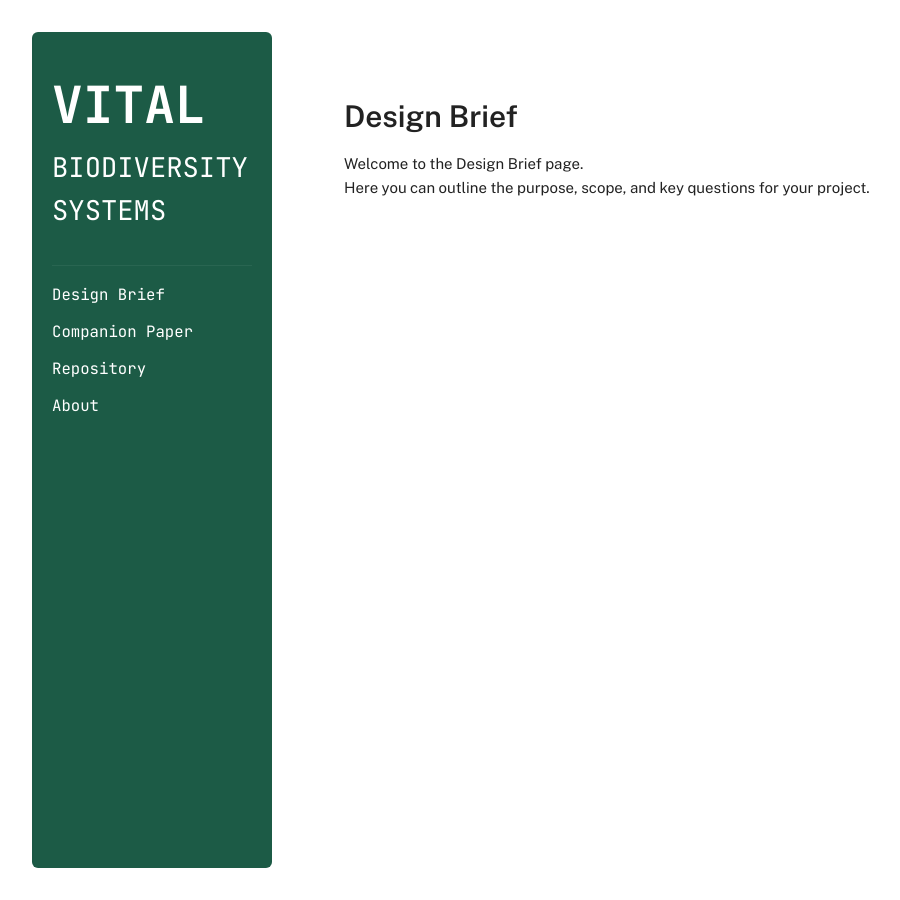
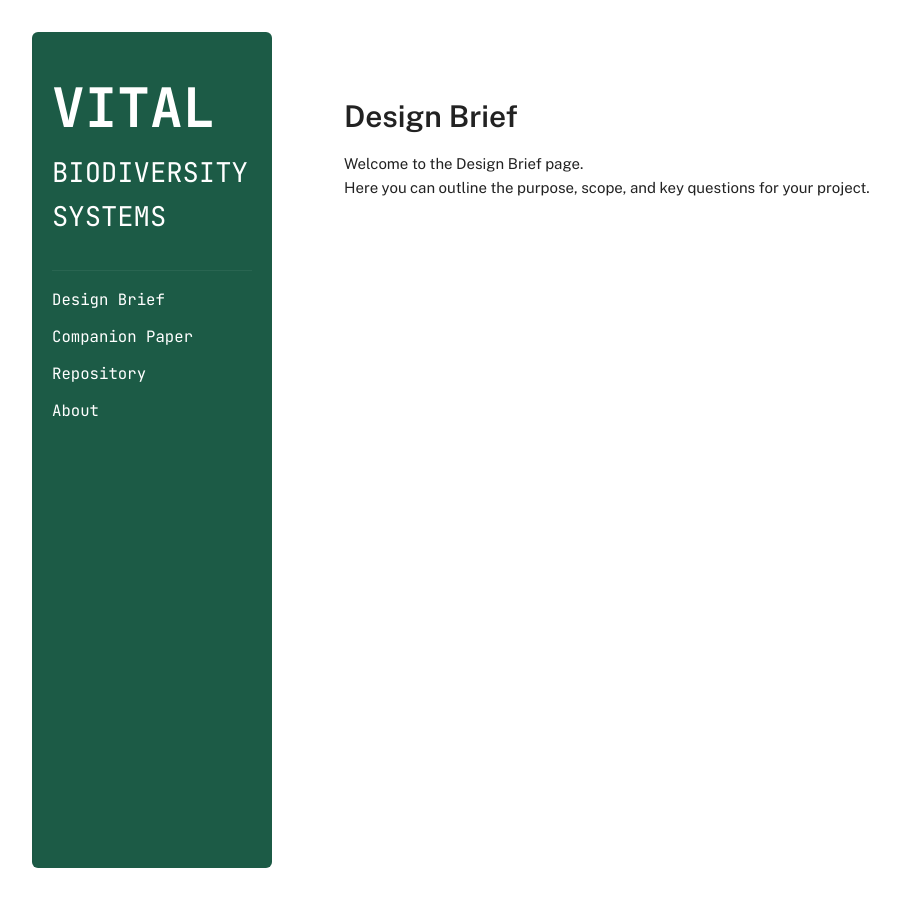
Before and after one commit to vitalbiodiversity/vitalbiodiversity.github.io, a Jekyll site: the page built from index.md, in a window 1280 px wide and 900 px high. Shown: the whole window, without its empty margins (58-958 px from the left). Built offline with Jekyll 4.4.1, drawn with Linux system fonts in a browser that asks for light colours.

Commit message:
Update style.css

```diff
--- a/assets/css/style.css
+++ b/assets/css/style.css
@@ -84,7 +84,7 @@ body {
 
 /* Larger part of title */
 .site-title .title-large {
-  font-size: 3.2rem;   /* adjust bigger if needed */
+  font-size: 3.4rem;   /* adjust bigger if needed */
   font-weight: 700;
   margin-right: 0.25rem;
 }
```
